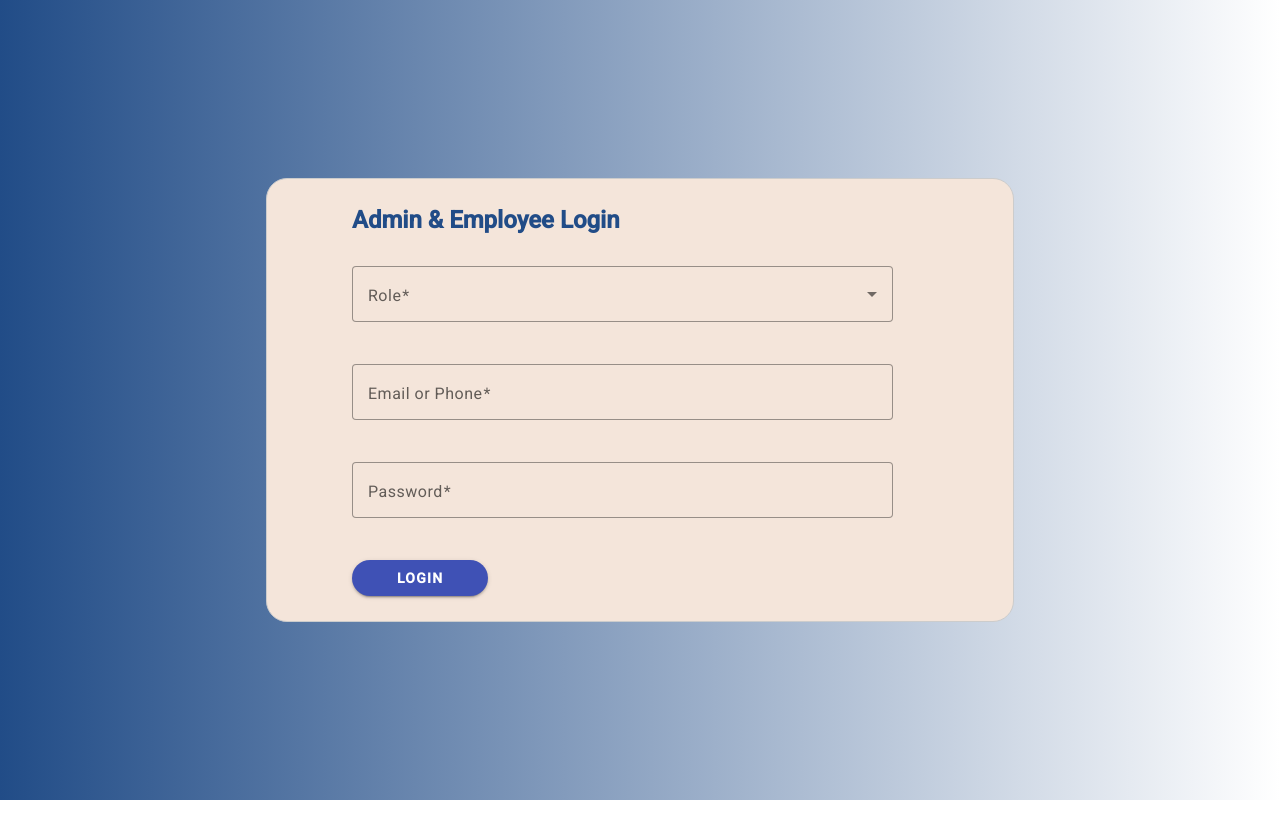
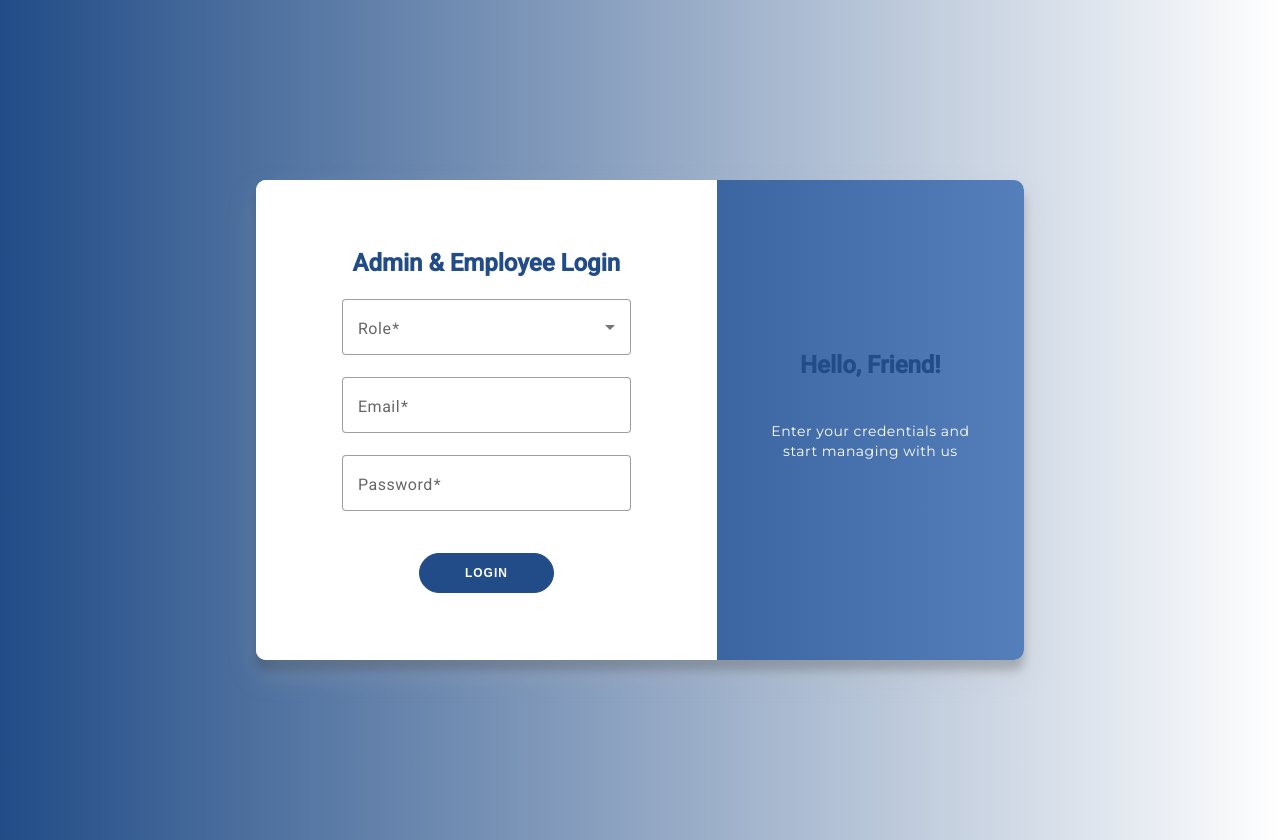
Before and after one commit to joshuakjohn/E-Insurance-App-FE, an Angular app: page /admin/login in a window 1280 px wide. Before the commit the page ends 800 px from the top, so only its background shows below. Built offline with nearby package versions, Linux system fonts and the light colour scheme.

Commit message:
[anjali] refactor : modified UI for admin and employee login

```diff
--- a/src/app/components/admin-login/admin-login.component.html
+++ b/src/app/components/admin-login/admin-login.component.html
@@ -1,9 +1,8 @@
-<body>
-   <div class="login">
-    <div class="login-container">
+<div class="container" id="container">
+  <div class="form-container sign-in-container">
+    <form action="#" class="signin-form" [formGroup]="loginForm">
       <h1>Admin & Employee Login</h1>
-      <form [formGroup]="loginForm">
-        <mat-form-field appearance="outline" class="full-width">
+      <mat-form-field appearance="outline" style="width: 80%;">
         <mat-label>Role</mat-label>
         <mat-select formControlName="signin_role">
           <mat-option value="Admin">Admin</mat-option>
@@ -14,18 +13,18 @@
         </mat-error>
       </mat-form-field>
 
-        <mat-form-field appearance="outline" class="full-width">
-          <mat-label>Email or Phone</mat-label>
-          <input matInput formControlName="email">
+      <mat-form-field appearance="outline" style="width: 80%;">
+        <mat-label>Email</mat-label>
+        <input matInput formControlName="email" type="email">
         <mat-error *ngIf="loginFormControls['email']['errors']?.['required']">
-            This field is required
+          Email is required
         </mat-error>
         <mat-error *ngIf="loginFormControls['email']['errors']?.['email']">
           Invalid email format
         </mat-error>
       </mat-form-field>
 
-        <mat-form-field appearance="outline" class="full-width">
+      <mat-form-field appearance="outline" style="width: 80%;">
         <mat-label>Password</mat-label>
         <input matInput formControlName="password" type="password">
         <mat-error *ngIf="loginFormControls['password']['errors']?.['required']">
@@ -35,11 +34,16 @@
           Password must be at least 6 characters
         </mat-error>
       </mat-form-field>
-        <br>
-        <button mat-raised-button color="primary" class="login-button" (click)="handleLogin()">
-          LOGIN
-        </button>
+
+      <button type="submit" (click)="handleLogin()">LOGIN</button>
     </form>
   </div>
+  <div class="overlay-container">
+    <div class="overlay">
+      <div class="overlay-panel overlay-right">
+        <h1>Hello, Friend!</h1>
+        <p>Enter your credentials and start managing with us</p>
       </div>
-  </body>
+    </div>
+  </div>
+</div>
--- a/src/app/components/admin-login/admin-login.component.scss
+++ b/src/app/components/admin-login/admin-login.component.scss
@@ -1,51 +1,146 @@
-body {
+@import url('https://fonts.googleapis.com/css?family=Montserrat:400,800');
+
+* {
+  box-sizing: border-box;
+}
+
+:host {
   display: flex;
   justify-content: center;
   align-items: center;
-  flex-direction: column;
+  min-height: 100vh;
+  font-family: 'Montserrat', sans-serif;
   background: linear-gradient(to right, #214c87, #ffffff);
-  height: 100vh;
-}
-
-.login-container {
-    margin-left: 60px;
+  padding: 20px;
 }
 
 h1 {
   font-weight: bold;
-  margin-bottom: 30px;
+  margin-bottom: 20px;
   color: #214c87;
 }
 
-mat-form-field {
-  width: 85%;
-  margin-bottom: 20px;
+p {
+  font-size: 14px;
+  font-weight: 100;
+  line-height: 20px;
+  letter-spacing: 0.5px;
+  margin: 20px 0 30px;
 }
 
 button {
   border-radius: 20px;
-  border: none;
-  font-size: 14px;
+  border: 1px solid #214c87;
+  background-color: #214c87;
+  color: #FFFFFF;
+  font-size: 12px;
   font-weight: bold;
   padding: 12px 45px;
+  letter-spacing: 1px;
+  text-transform: uppercase;
   transition: transform 80ms ease-in;
   cursor: pointer;
+  margin-top: 20px;
+
+  &:hover {
+    background-color: #557fba;
+  }
+
+  &:active {
+    transform: scale(0.95);
+  }
+
+  &:focus {
+    outline: none;
+  }
 }
 
-button:hover {
-  background-color: #557fba;
+.container {
+  background-color: #FFFFFF;
+  border-radius: 10px;
+  box-shadow: 0 14px 28px rgba(182, 182, 182, 0.25), 0 10px 10px rgba(0,0,0,0.22);
+  position: relative;
+  overflow: hidden;
+  width: 768px;
+  max-width: 100%;
+  min-height: 480px;
 }
 
-button:active {
-  transform: scale(0.95);
+.form-container {
+  position: absolute;
+  top: 0;
+  height: 100%;
+  transition: all 0.6s ease-in-out;
 }
 
-button:focus {
-  outline: none;
+.sign-in-container {
+  left: 0;
+  width: 60%;
+  z-index: 2;
 }
-.login{
-  border: 1px solid #ccc;
-  padding: 25px;
-  border-radius: 21px;
-  background: #f4e5da;
+
+.signin-form {
+  background-color: #FFFFFF;
+  display: flex;
+  align-items: center;
+  justify-content: center;
+  flex-direction: column;
+  padding: 0 50px;
+  height: 100%;
+  text-align: center;
 }
+
+.overlay-container {
+  position: absolute;
+  top: 0;
+  left: 60%;
+  width: 40%;
+  height: 100%;
+  overflow: hidden;
+  transition: transform 0.6s ease-in-out;
+  z-index: 100;
+}
+
+.overlay {
+  background: #214c87;
+  background: -webkit-linear-gradient(to right, #214c87, #557fba);
+  background: linear-gradient(to right, #214c87, #557fba);
+  background-repeat: no-repeat;
+  background-size: cover;
+  background-position: 0 0;
+  color: #FFFFFF;
+  position: relative;
+  left: -100%;
+  height: 100%;
+  width: 200%;
+  transform: translateX(0);
+}
+
+.overlay-panel {
+  position: absolute;
+  display: flex;
+  align-items: center;
+  justify-content: center;
+  flex-direction: column;
+  padding: 0 40px;
+  text-align: center;
+  top: 0;
+  height: 100%;
+  width: 50%;
+  transform: translateX(0);
+}
+
+.overlay-right {
+  right: 0;
+  transform: translateX(0);
+}
+
+::ng-deep {
+  .mat-form-field-appearance-outline .mat-form-field-outline {
+    color: #214c87;
+  }
+
+  .mat-form-field-appearance-outline.mat-focused .mat-form-field-outline-thick {
+    color: #214c87;
+  }
+}
--- a/src/app/components/admin-login/admin-login.component.ts
+++ b/src/app/components/admin-login/admin-login.component.ts
@@ -32,7 +32,7 @@ export class AdminLoginComponent {
 
       this.httpService.postApiCall(`/api/v1/${role_lower}`, { email, password }).subscribe({
         next: (res: any) => {
-          console.log('Login successful:', res);
+          window.alert('Signin successfull')
           localStorage.setItem('authToken', res.token);
           localStorage.setItem('username', res.username);
           localStorage.setItem('email', res.email);
```
Lines whose indentation alone changed are shown as unchanged.
